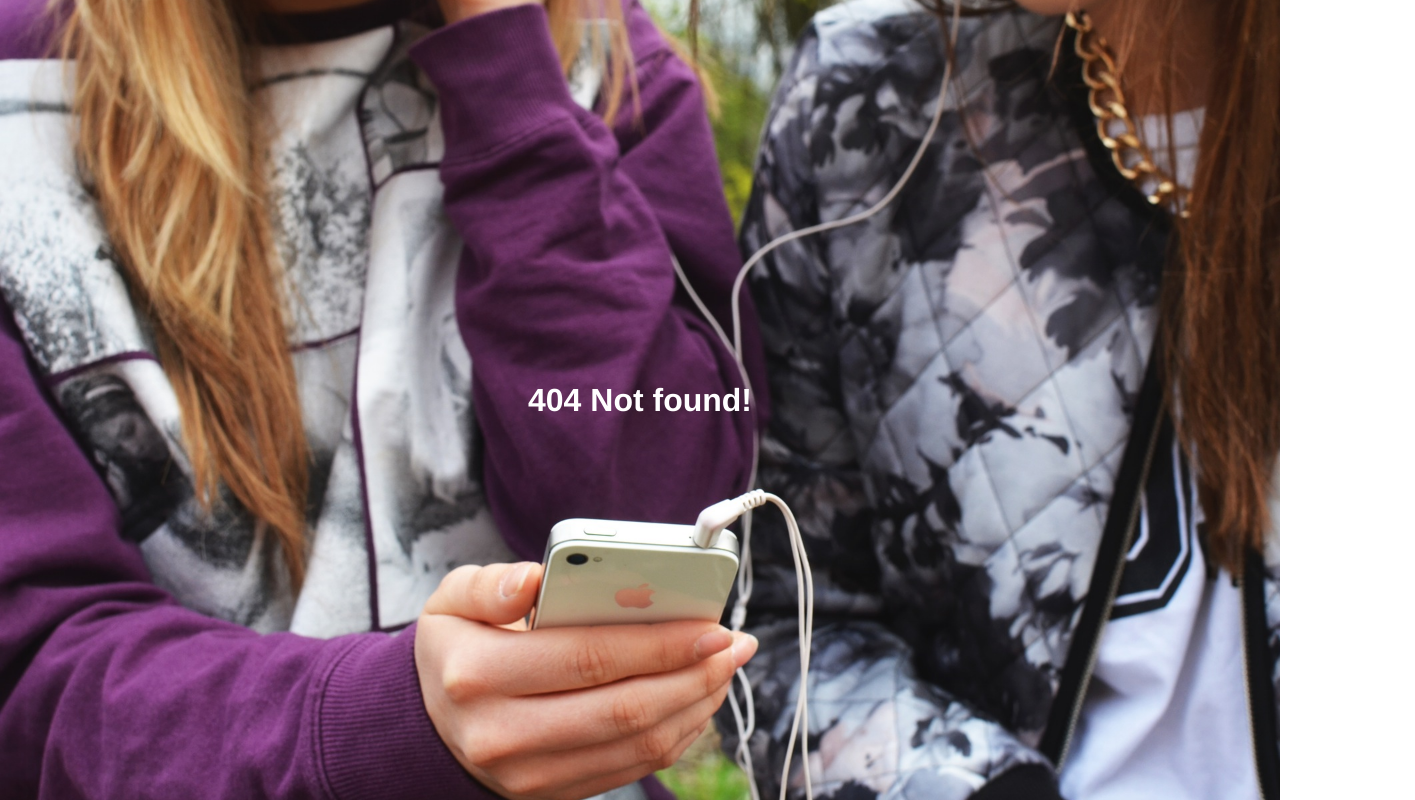
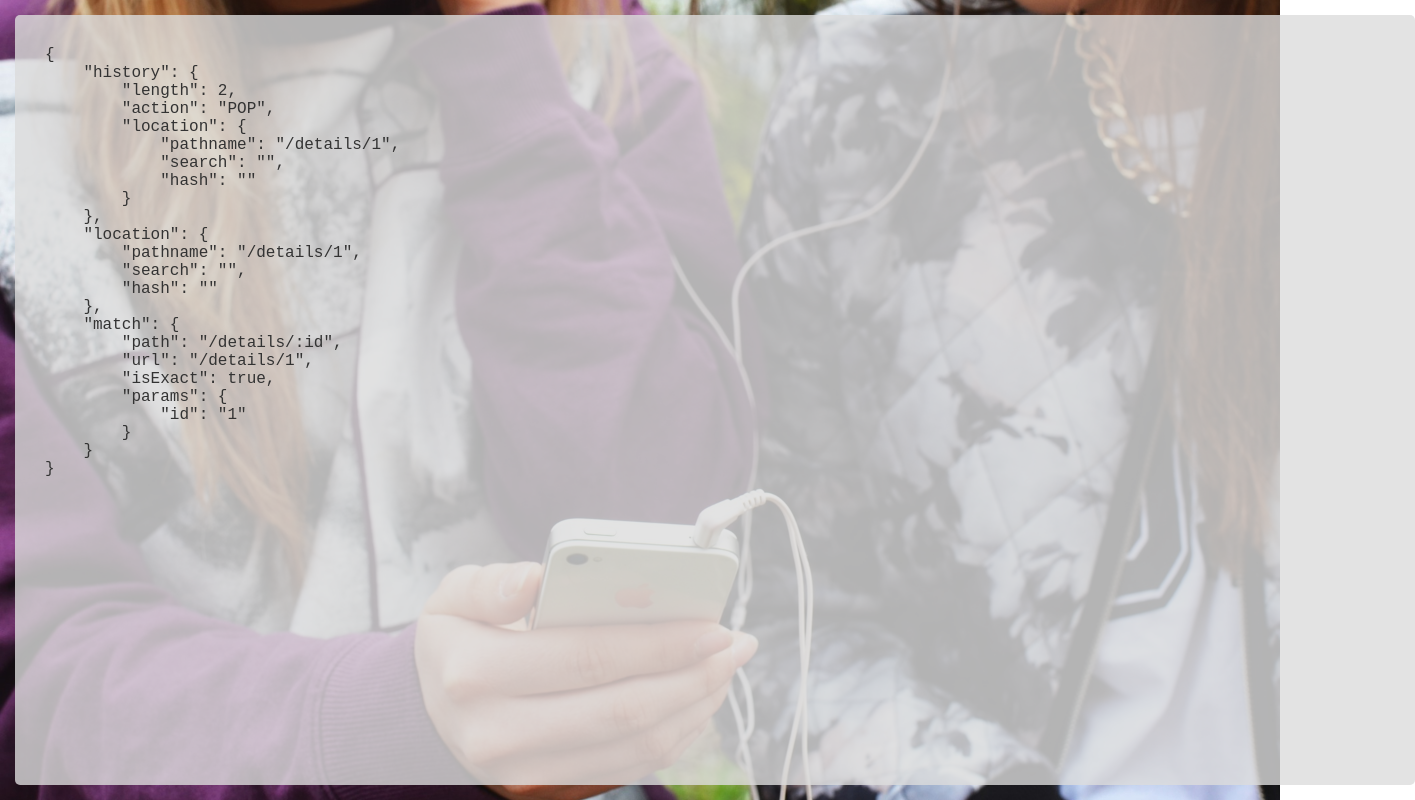
Before and after one commit to anjanragh/YoutubeClone, a React app: page /details/1 in a window 1280 px wide. Before the commit this address had no page. Shown: the whole page, 1415 px wide, since content can reach past the window. Built offline with nearby package versions, Linux system fonts and the light colour scheme.

Commit message:
Added details page with show data

```diff
--- a/js/App.jsx
+++ b/js/App.jsx
@@ -2,8 +2,11 @@
 
 import React from "react";
 import { BrowserRouter, Route, Switch } from "react-router-dom";
+import type { Match } from "react-router-dom";
 import Landing from "./Landing";
 import Search from "./Search";
+import Details from "./Details";
+import preload from "../data.json";
 
 const FourOFour = () => <h1>404 Not found!</h1>;
 
@@ -13,6 +16,17 @@
       <Switch>
         <Route exact path="/" component={Landing} />
         <Route path="/search" component={Search} />
+        <Route
+          path="/details/:id"
+          component={(props: { match: Match }) => (
+            <Details
+              show={preload.shows.find(
+                (show) => props.match.params.id === show.imdbID
+              )}
+              {...props}
+            />
+          )}
+        />
         <Route component={FourOFour} />
       </Switch>
     </div>
--- /dev/null
+++ b/js/Details.jsx
@@ -0,0 +1,11 @@
+// @flow
+
+import React from "react";
+
+const Details = (props) => (
+  <div className="details">
+    <pre><code>{JSON.stringify(props, 1,4)}</code></pre>
+  </div>
+);
+
+export default Details;
```
Also changed, not shown: .eslintrc.json.
